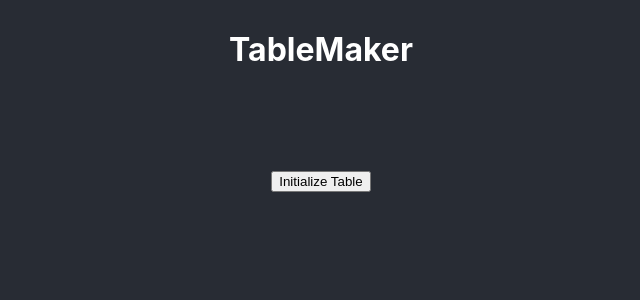
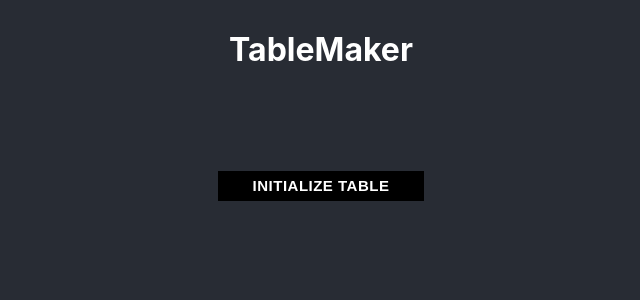
Before and after one commit to AnkushMalik/TableMaker, a React (Create React App) app: page / in a window 1280 px wide. Shown: the top 300 px of the page, without its empty margins (319-959 px from the left). Built offline with nearby package versions, Linux system fonts and the light colour scheme; the HTML template or start-up script is replaced by a standard one.

Commit message:
Add customButton stylings

```diff
--- a/src/components/custom-button/custombutton.component.jsx
+++ b/src/components/custom-button/custombutton.component.jsx
@@ -1,7 +1,9 @@
 import React from 'react'
 
+import './custombutton.styles.css'
+
 export const CustomButton = ({ children, handleClick, ...otherProps }) => (
-    <button onClick={handleClick}  {...otherProps}>
+    <button className='custom-button' onClick={handleClick}  {...otherProps}>
         {children}
     </button>
 );
--- a/src/components/custom-button/custombutton.styles.css
+++ b/src/components/custom-button/custombutton.styles.css
@@ -0,0 +1,22 @@
+.custom-button {
+    min-width: 65px;
+    width: auto;
+    min-height: 30px;
+    margin: 1px;
+    letter-spacing: 0.5px;
+    line-height: 30px;
+    padding: 0 35px 0 35px;
+    font-size: 15px;
+    background-color: black;
+    color: white;
+    text-transform: uppercase;
+    font-weight: bolder;
+    border: none;
+    cursor: pointer;
+}
+
+.custom-button:hover {
+    background-color: white;
+    color: black;
+    border: 1px solid black;
+}
--- a/src/components/table-maker/table-maker.component.jsx
+++ b/src/components/table-maker/table-maker.component.jsx
@@ -123,7 +123,7 @@ class TableMaker extends React.Component {
                                                 <CustomForm key={i + 1} />)
                                         }
                                     </div>
-                                    <CustomButton handleClick={this.handleAppendDef} className='form-appender'>Add Definition</CustomButton>
+                                    <CustomButton handleClick={this.handleAppendDef}>Add Definition</CustomButton>
                                     <CustomButton handleClick={this.handlecreateTable} id='create_table'>Create</CustomButton>
                                 </span>
                             ) : null
```
